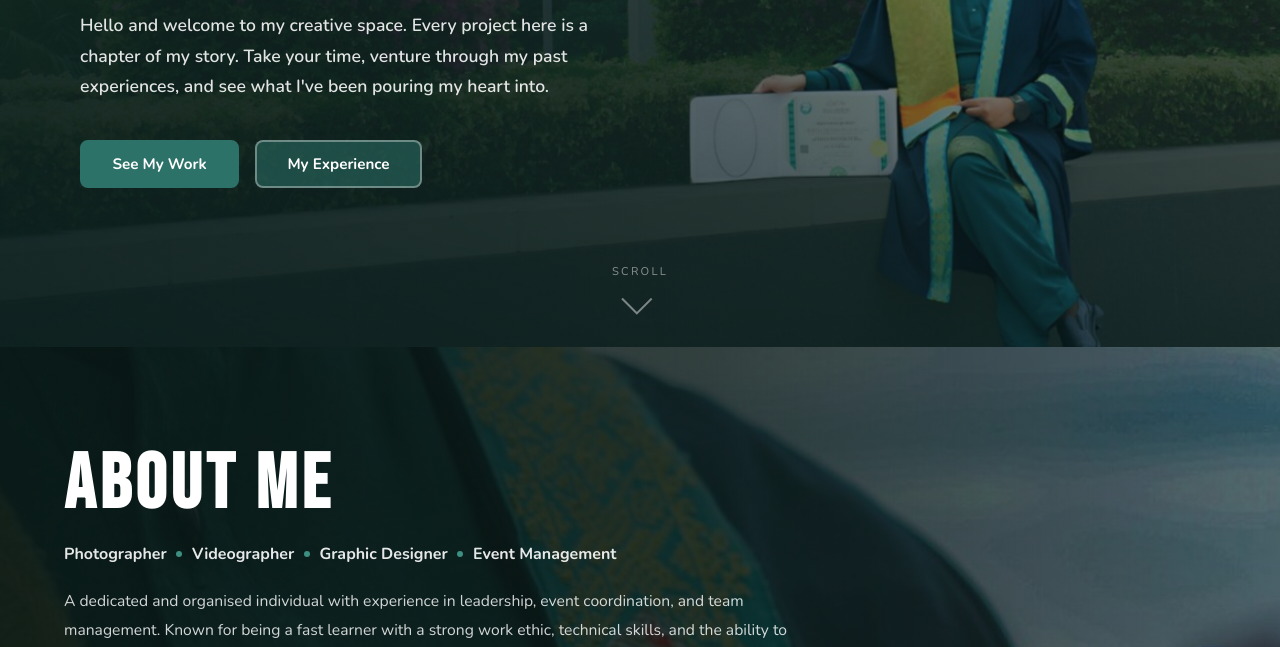
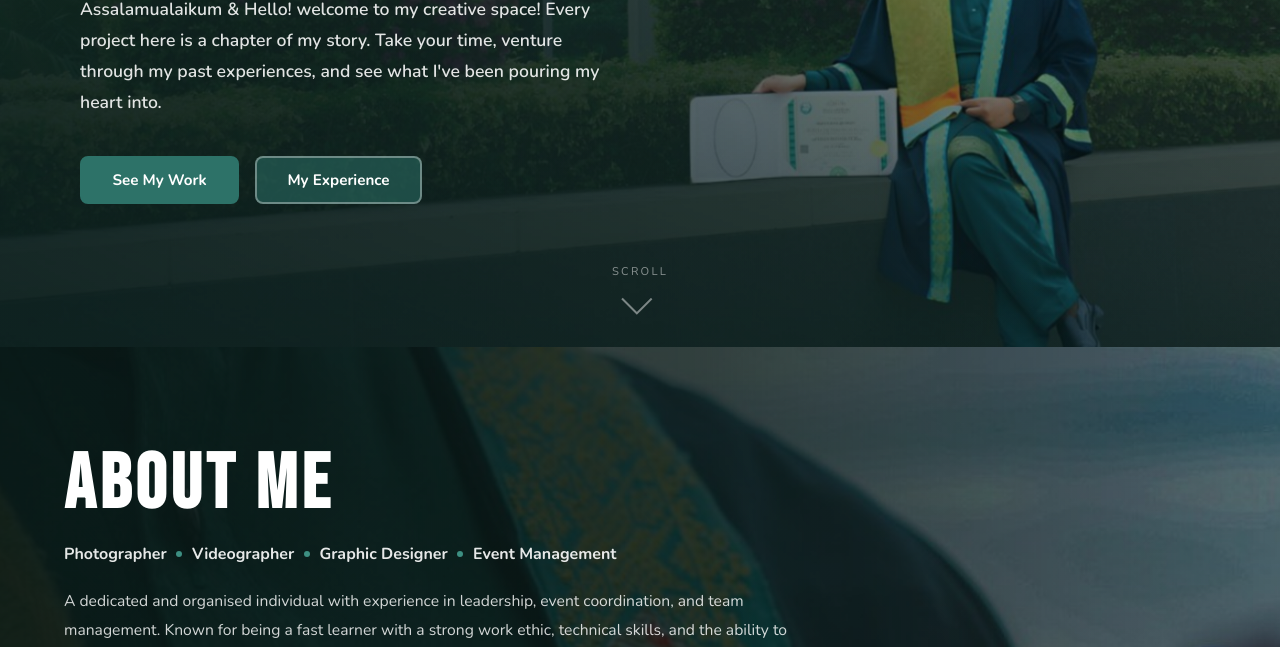
Before and after one commit to AR-271/Rusydi, a plain HTML site: page index.html in a window 1280 px wide. Shown: the part 453-1100 px from the top of the page. Drawn offline with nearby package versions, Linux system fonts and the light colour scheme.

Commit message:
Update index.html

```diff
--- a/index.html
+++ b/index.html
@@ -1597,7 +1597,7 @@
       <h1 class="hero-name">AUZA'IE RUSYDI'S</h1>
       <h2 class="hero-title">PORTFOLIO</h2>
       <p class="hero-desc">
-        Hello and welcome to my creative space. Every project here is a chapter of my story.
+        Assalamualaikum & Hello! welcome to my creative space! Every project here is a chapter of my story.
         Take your time, venture through my past experiences, and see what I've been pouring my heart into.
       </p>
       <div class="hero-buttons">
```
